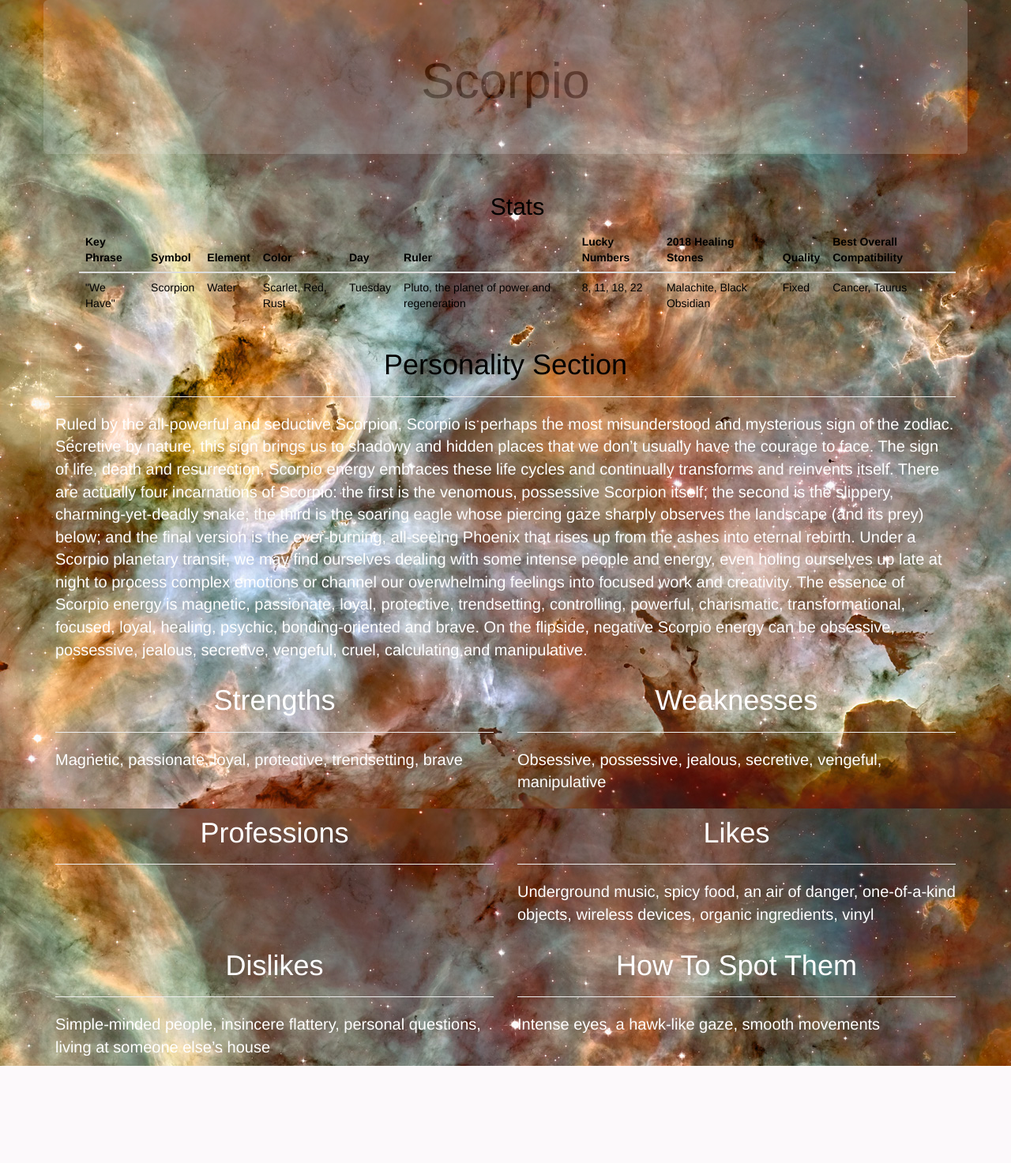
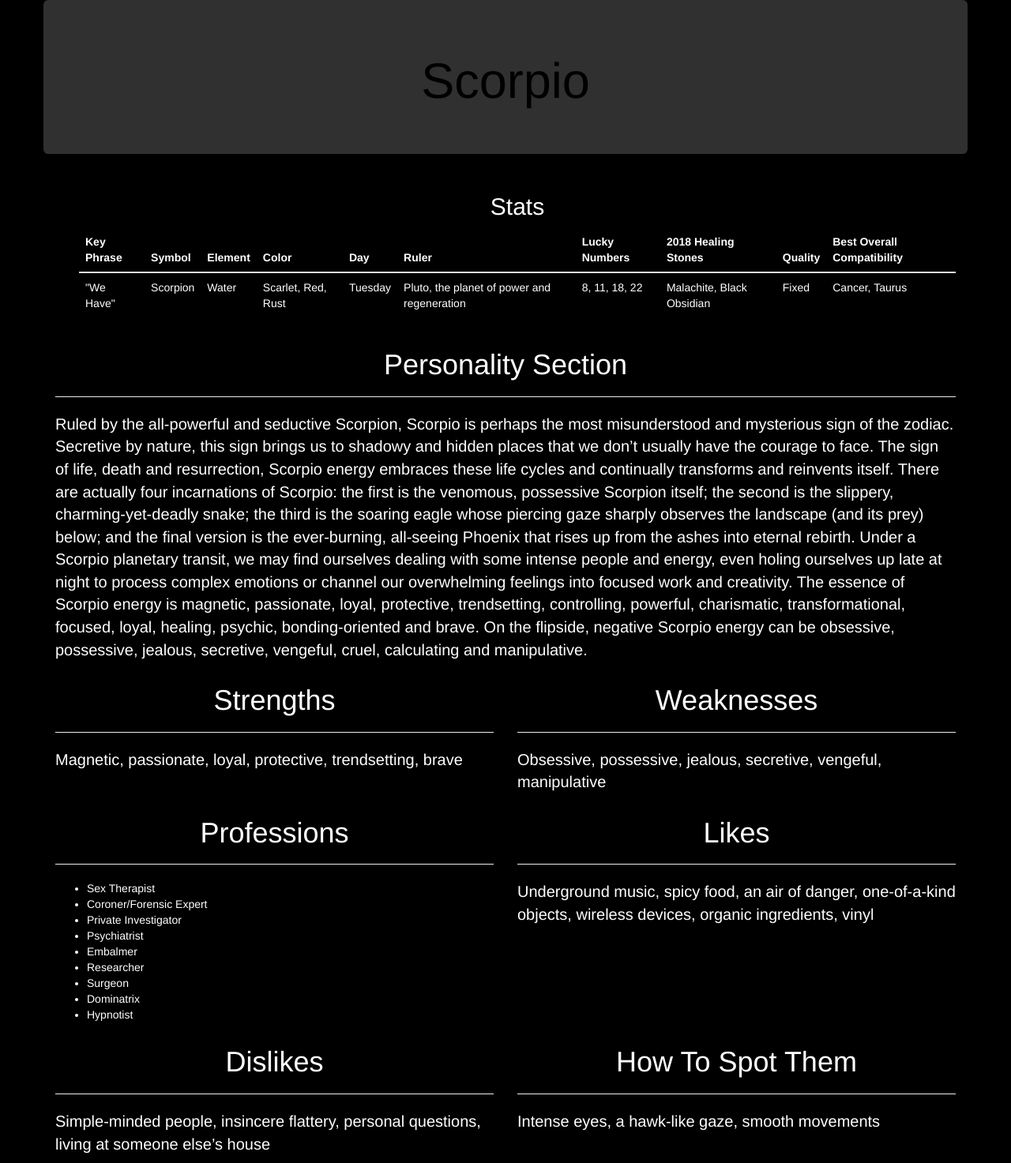
Before and after one commit to eafflu/zodiacSpace, a PHP site: page /signs/scorpio.html in a window 1280 px wide. Shown: the whole page at 79% size. Before the commit the page ends 1350 px from the top, so only its background shows below. Run offline with PHP 8.4, Linux system fonts and the light colour scheme; some libraries are stand-ins or nearby versions.

Commit message:
slight changes

```diff
--- a/css/style.css
+++ b/css/style.css
@@ -3,20 +3,12 @@
     opacity: 0.2;
     color: black !important
 }
-.table-responsive{
-
-}
-
 
 .main .jumbotron{
 
 opacity: 0.5;
 }
-.main {
-    background-image: url('/images/star.jpg');
-    color: black !important;
 
-}
 .container{
     margin:auto;
 }
@@ -31,7 +23,7 @@ h4{
 
 }
 .secretText {
-    margin:  80px !important;
+    margin:  0px !important;
 }
 p{
     font-size: 20px !important;
@@ -78,7 +70,7 @@ img{
     text-align: center;
     box-shadow: 1px 1px 2px #e6e6e6;
     cursor: default;
-    background: #fff url(../images/bgimg.jpg) no-repeat center center
+    /* background: #fff url('../images/bgimg.jpg') no-repeat center center */
 }
 
 .view .mask,
@@ -180,12 +172,22 @@ img{
     transition-delay: 0.2s;
 }
 
-body{
+.main{
 background-image: url('/images/star.jpg') !important;
-color: black !important;
+color: white!important;
     background: no-repeat center center fixed;
     background-size: cover;
+    padding-left: 0px !important;
+    padding-right: 0px !important;
 
+}
+body {
+    color: white !important;
+    background-color: black !important;
+    background: no-repeat center center fixed;
+    background-size: cover;
+    padding-left: 0px !important;
+    padding-right: 0px !important;
 }
 button{
     /* padding: 3%; */
--- a/signs/aquarius.html
+++ b/signs/aquarius.html
@@ -18,7 +18,7 @@
 </head>
 
 <body id="aquarius">
-
+    <div>
     <div class="container">
         <div class="row jumbotron">
             <h1 class="text-center">Aquarius</h1>
@@ -26,6 +26,7 @@
 
     </div>
     <!-- Stats Table -->
+
     <section class="container stats">
         <div class="container">
             <h2 class="text-center">Stats</h2>
@@ -155,7 +156,7 @@
         </div>
     </section>
 
-
+</div>
 </body>
 
 </html>
--- a/signs/scorpio.html
+++ b/signs/scorpio.html
@@ -119,7 +119,17 @@
             <div class="col-md-6">
                 <h1 class="text-center">Professions</h1>
                 <hr>
-                <p></p>
+                <ul>
+                    <li>Sex Therapist</li>
+                    <li>Coroner/Forensic Expert</li>
+                    <li>Private Investigator</li>
+                    <li>Psychiatrist</li>
+                    <li>Embalmer</li>
+                    <li>Researcher</li>
+                    <li>Surgeon</li>
+                    <li>Dominatrix</li>
+                    <li>Hypnotist</li>
+                </ul>
             </div>
             <div class="col-md-6">
                 <h1 class="text-center">Likes</h1>
```
Also changed, not shown: index.html (+11 -14 lines), main.js (+9 -6 lines).
